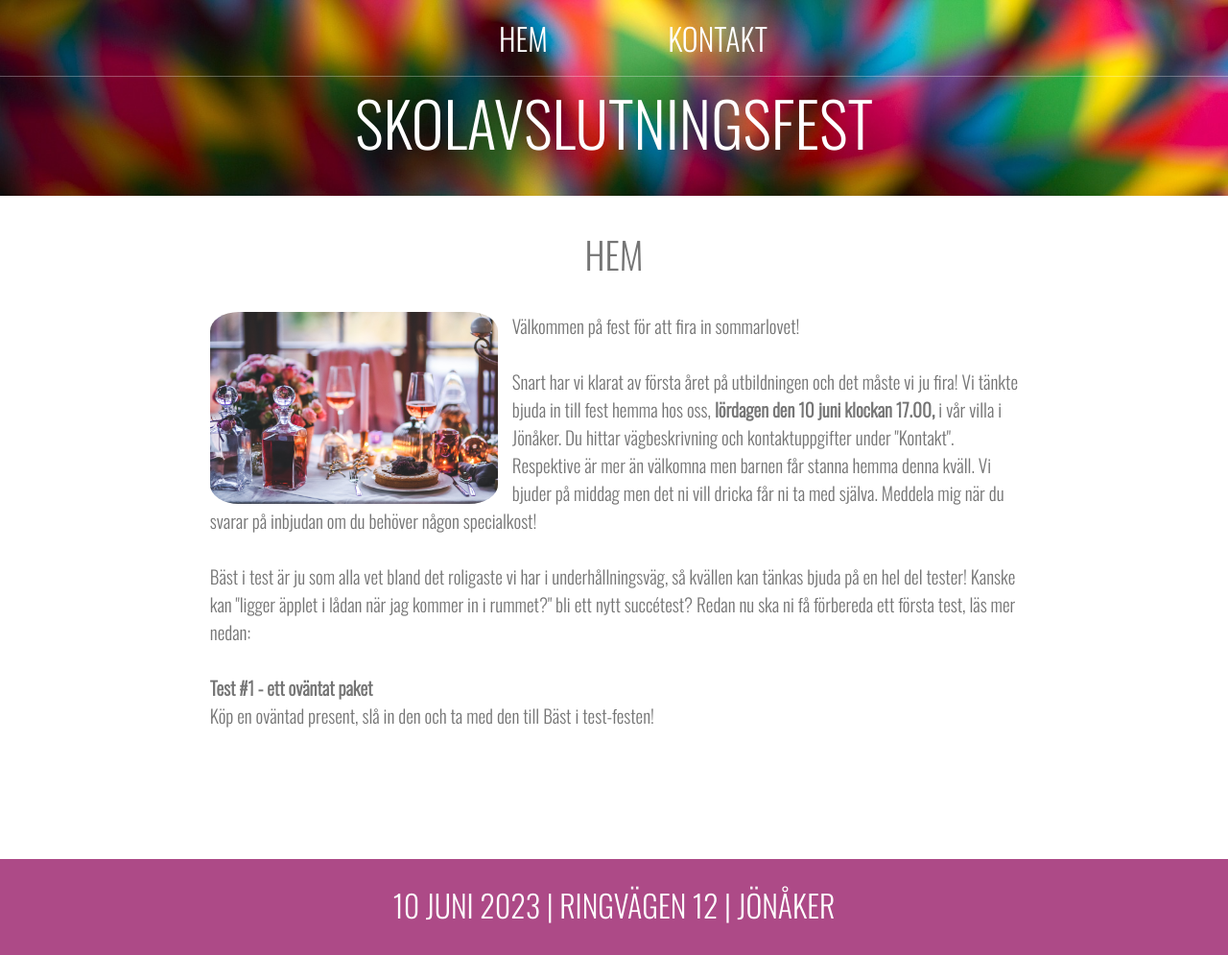
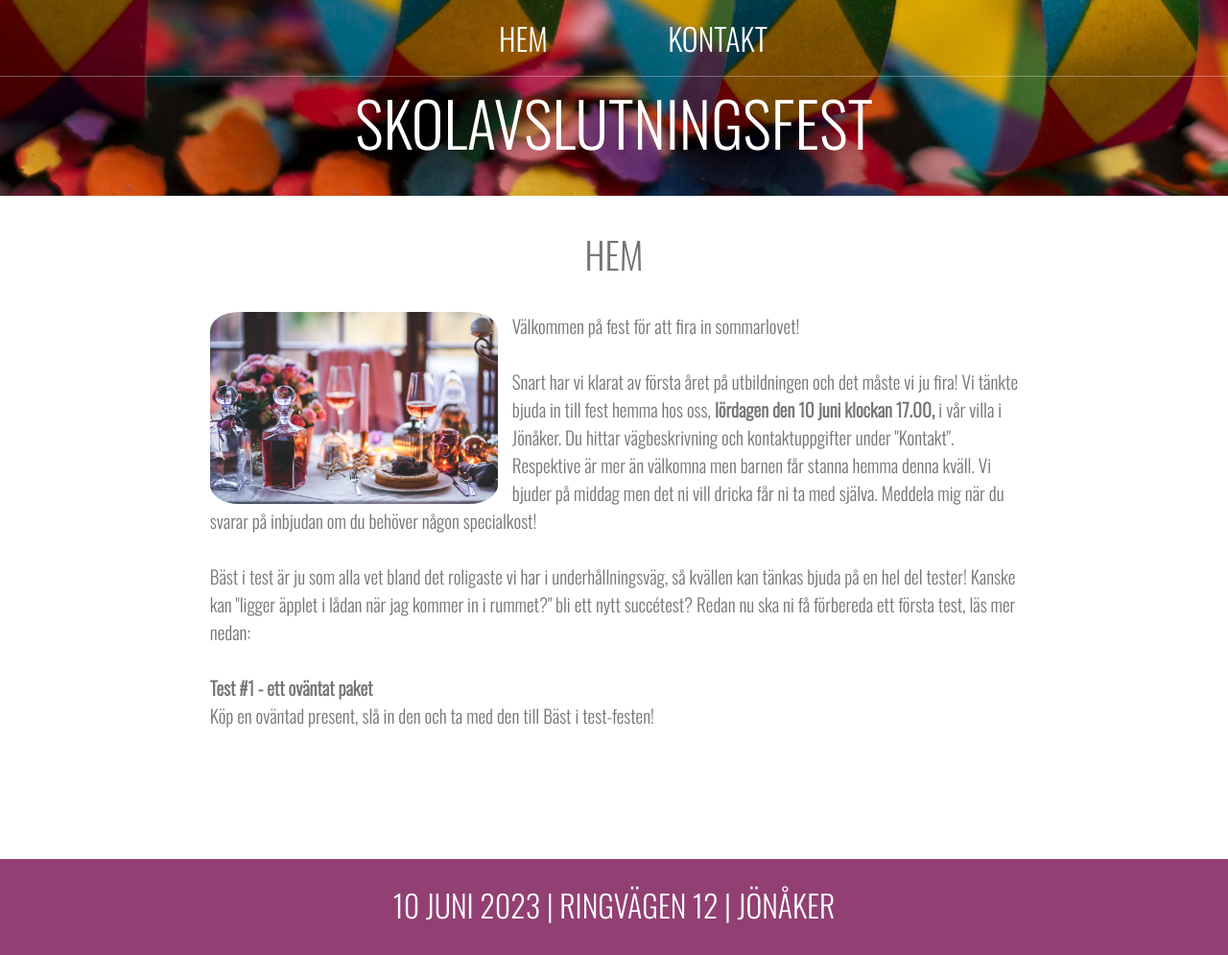
Before and after one commit to majaelb/PartyInvite, a plain HTML site: page index.html in a window 1280 px wide. Shown: the whole page at 96% size. Drawn offline with nearby package versions, Linux system fonts and the light colour scheme.

Commit message:
new headerimage with meta

```diff
--- a/index.html
+++ b/index.html
@@ -1,6 +1,7 @@
 <!DOCTYPE html>
 <html lang="en">
 <head>
+    <meta http-equiv="Permissions-Policy" content="interest-cohort=()">
     <meta charset="UTF-8">
     <meta http-equiv="X-UA-Compatible" content="IE=edge">
     <meta name="Startsida Övre Jäder" content="Övre Jäders hemsida">
--- a/styles.css
+++ b/styles.css
@@ -47,7 +47,7 @@ body {
 
 .main-header {
     background-color: rgba(0, 0, 0, .6);
-    background-image: url(images/girlang.jpg);
+    background-image: url(images/girlang2.jpg);
     background-blend-mode:normal;
     background-size: cover;
     padding-bottom: 30px;
@@ -92,7 +92,7 @@ body {
 }
 
 .main-footer {
-    background-color: rgb(173, 74, 135);
+    background-color: rgb(146, 64, 115);
     height: 100px;
     padding: .25em;
     margin-top: auto;
```
